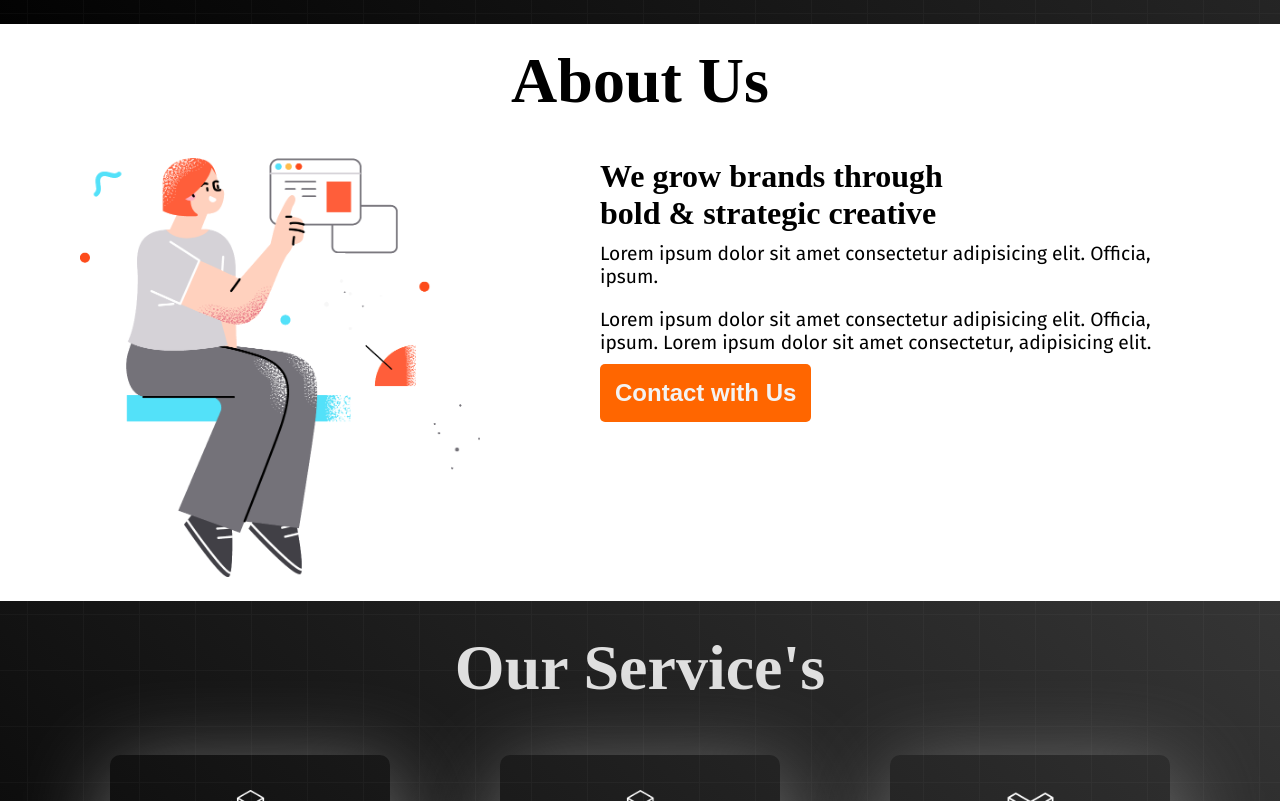
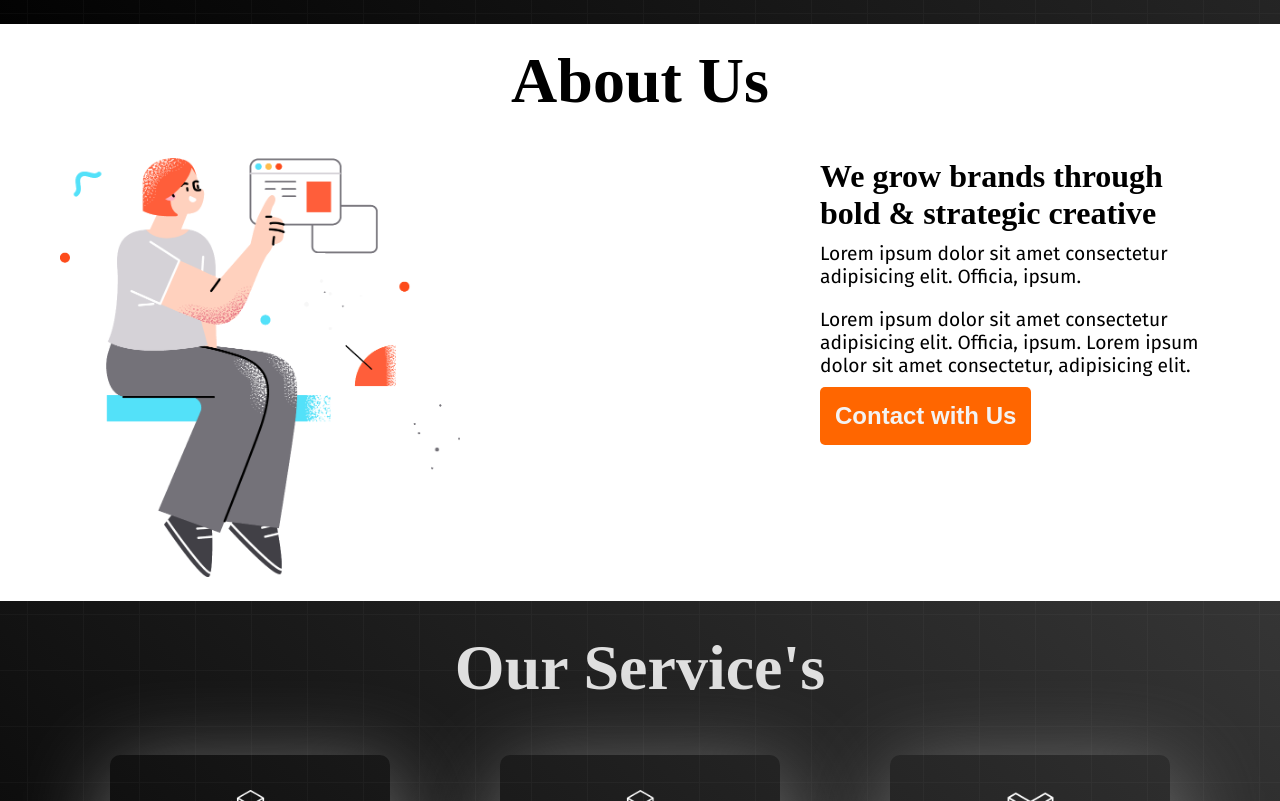
Before and after one commit to ohidursohag/Product-Design-Webpage, a plain HTML site: page index.html in a window 1280 px wide. Shown: the part 720-1521 px from the top of the page. Drawn offline with nearby package versions, Linux system fonts and the light colour scheme; a web font is replaced by a local one.

Commit message:
Product Design Webpage

```diff
--- a/Css/styles.css
+++ b/Css/styles.css
@@ -88,21 +88,23 @@
   text-align: center;
   padding: 20px;
 }
+.about-text {
+   max-width: 400px;
+}
 
 .about-container {
   display: flex;
+  margin: 0 auto;
+  max-width: 1200px;
   flex-direction: row-reverse;
-  justify-content: space-around;
-  /* align-items: center; */
+  justify-content: space-between;
   padding: 20px;
 }
 .about-text > h1 {
   font-size: 2rem;
-  /* padding: 10px 0; */
 }
 .about-text > p {
   font-family: "Fira Sans", sans-serif;
-  max-width: 600px;
   font-size: 1.2rem;
   padding: 10px 0;
 }
```
